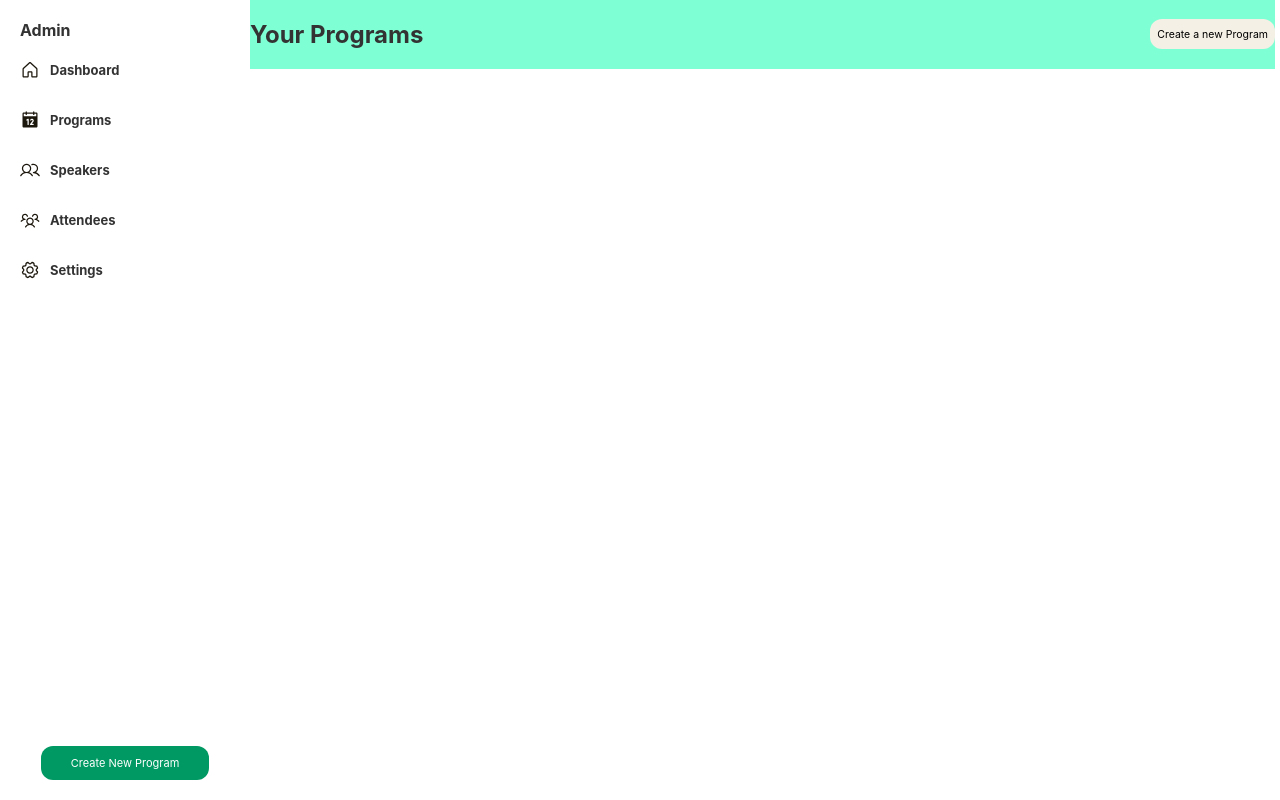
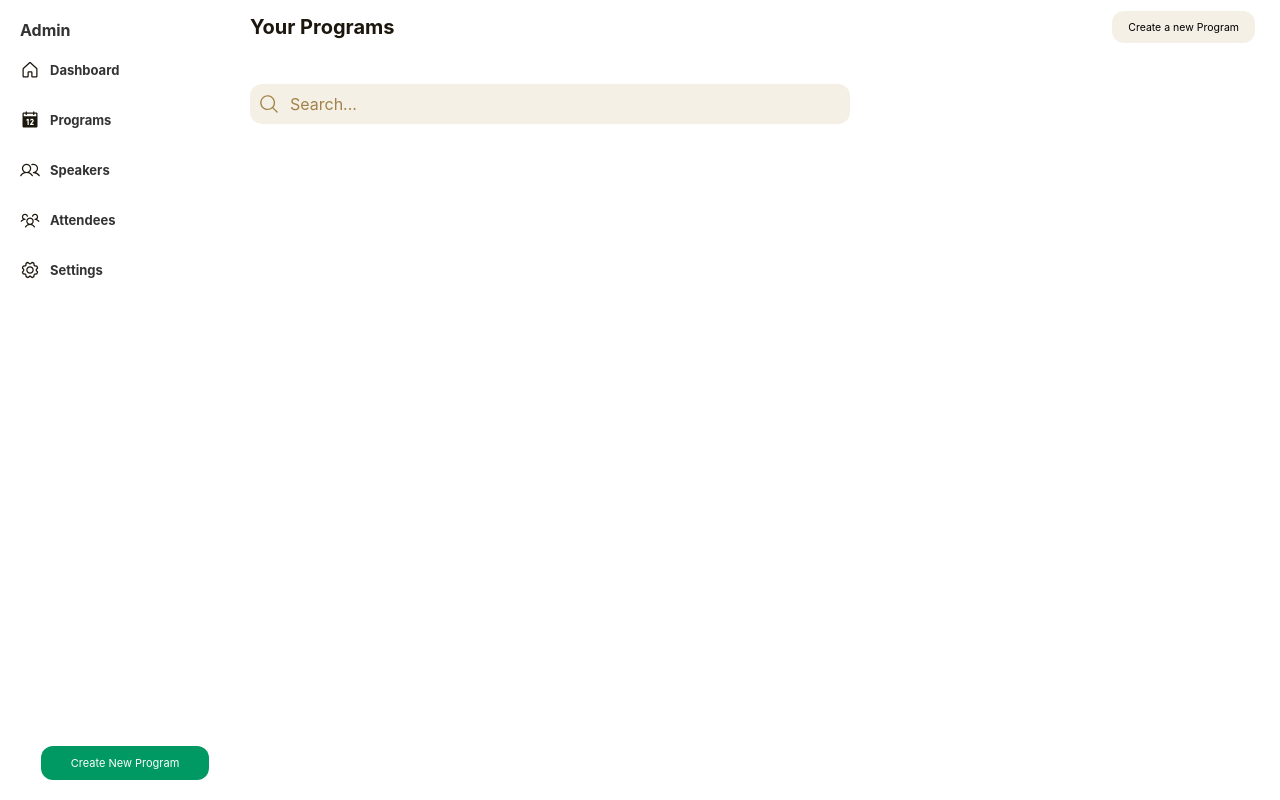
Before and after one commit to NwaAmadi/ASM, a React (Vite) app: page /home in a window 1280 px wide. Built offline with nearby package versions, Linux system fonts and the light colour scheme.

Commit message:
Make I quick push before my system collapse

```diff
--- a/CSS/AdminHeader.css
+++ b/CSS/AdminHeader.css
@@ -9,6 +9,12 @@
 .uppersection{
     display: flex;
     justify-content: space-between;
+}
+.uppersection h2{
+    font-size: 20px;
+    line-height: 21px;
+    color: #1C170D;
+
 }
 .create-program-button{
     height: 30px;
@@ -23,6 +29,8 @@
     font-size: 10.5px;
     padding-left: 7px;
     padding-right: 7px;
+    margin-right: 20px;
+    padding: 16px;
 }
 .create-program-button:hover{
     background-color: #009963;
--- /dev/null
+++ b/CSS/SearchBar.css
@@ -0,0 +1,53 @@
+.search-bar-container {
+    width: 100%;
+    display: flex;
+    justify-content: space-between;
+  }
+
+.search-form {
+    display: flex;
+    align-items: center;
+    gap: 10px;
+    width: 100%;
+    max-width: 600px;
+}
+
+
+.search-input-container {
+    display: flex;
+    align-items: center;
+    flex-grow: 1;
+    position: relative;
+    width: 100vw;
+    margin-top: 30px;
+}
+.search-icon {
+    position: absolute;
+    left: 10px;
+    display: flex;
+    align-items: center;
+}
+
+.icon-img {
+    width: 18px;
+    height: 18px;
+}
+
+
+.search-input {
+    width: 100%;
+    padding: 10px 10px 10px 40px;
+    border: #A1824A;
+    border-radius: 12px;
+    font-size: 16px;
+    background-color: #F5F0E5;
+}
+.search-input::placeholder {
+    color: #A1824A;
+    line-height: 24px;
+    font-size: 16px;
+}
+.search-input:focus {
+    box-shadow: none;
+    outline: none;
+}
--- a/CSS/home.css
+++ b/CSS/home.css
@@ -1,4 +1,4 @@
 .Home{
-    background-color: aquamarine;
+    /*background-color: aquamarine;*/
     margin-right: 5px;
 }
--- a/Maincomponents/Home.jsx
+++ b/Maincomponents/Home.jsx
@@ -1,6 +1,7 @@
 import AdminSidebar from "../SubComponents/adminSidebar";
 import '../CSS/home.css'
 import AdminHeader from "../SubComponents/AdminHeader";
+import SearchBar from "../SubComponents/SearchBar";
 
 function Home() {
     return(
@@ -8,6 +9,7 @@ function Home() {
             <div className="Home">
                 <AdminHeader />
                 <AdminSidebar />
+                <SearchBar />
             </div>
         </div>
     );
--- /dev/null
+++ b/SubComponents/SearchBar.jsx
@@ -0,0 +1,21 @@
+import '../CSS/SearchBar.css'
+const SearchBar = () => {
+  return (
+    <div className="search-bar-container">
+      <form className="search-form">
+        <div className="search-input-container">
+          <span className="search-icon">
+            <img src="../Assets/searchicon.svg" alt="Search Icon" className="icon-img" />
+          </span>
+          <input
+            type="text"
+            className="search-input"
+            placeholder="Search..."
+          />
+        </div>
+      </form>
+    </div>
+  );
+};
+
+export default SearchBar;
```
Also changed, not shown: Assets/searchicon.svg (added).
